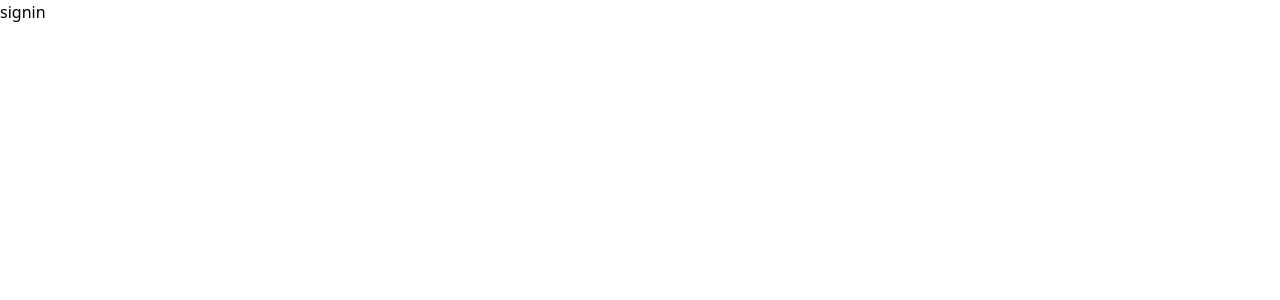
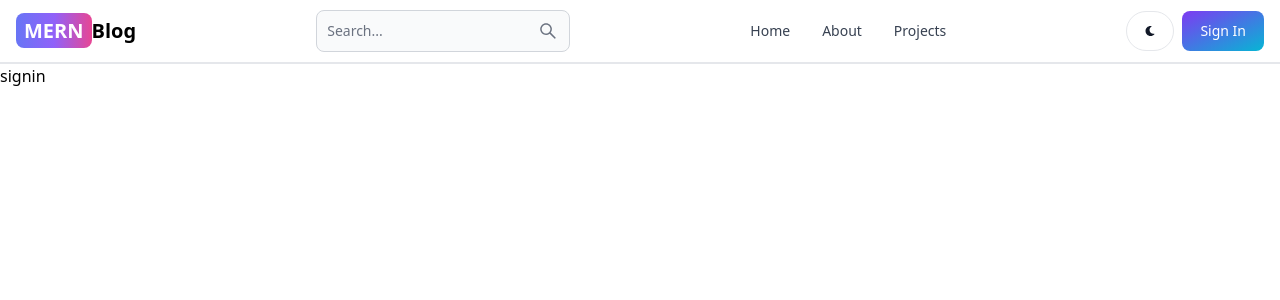
Before and after one commit to NazimSari/Mern-Blog, a React (Vite) app in the folder client/: page /sign-in in a window 1280 px wide. Shown: the top 300 px of the page. Built offline with nearby package versions, Linux system fonts and the light colour scheme.

Commit message:
header components create

```diff
--- a/client/package.json
+++ b/client/package.json
@@ -10,8 +10,10 @@
     "preview": "vite preview"
   },
   "dependencies": {
+    "flowbite-react": "^0.7.2",
     "react": "^18.2.0",
     "react-dom": "^18.2.0",
+    "react-icons": "^5.0.1",
     "react-router-dom": "^6.21.3"
   },
   "devDependencies": {
--- a/client/src/App.jsx
+++ b/client/src/App.jsx
@@ -6,10 +6,12 @@
 import SignUp from "./pages/SignUp";
 import Dashboard from "./pages/Dashboard";
 import Projects from "./pages/Projects";
+import Header from "./components/Header";
 
 function App() {
   return (
     <BrowserRouter>
+      <Header />
       <Routes>
         <Route path="/" element={<Home />} />
         <Route path="/about" element={<About />} />
--- /dev/null
+++ b/client/src/components/Header.jsx
@@ -0,0 +1,55 @@
+import React from "react";
+import { Navbar, TextInput, Button } from "flowbite-react";
+import { Link, useLocation } from "react-router-dom";
+import { AiOutlineSearch } from "react-icons/ai";
+import { FaMoon } from "react-icons/fa";
+
+function Header() {
+  const path = useLocation().pathname;
+  return (
+    <Navbar className="border-b-2">
+      <Link
+        to="/"
+        className="self-center whitespace-nowrap text-sm sm:text-xl font-semibold dark:text-white"
+      >
+        <span className="px-2 py-1 bg-gradient-to-r from-indigo-500 via-purple-500 to-pink-500 rounded-lg text-white">
+          MERN
+        </span>
+        Blog
+      </Link>
+      <form>
+        <TextInput
+          type="text"
+          placeholder="Search..."
+          rightIcon={AiOutlineSearch}
+          className="hidden lg:inline"
+        />
+      </form>
+      <Button className="w-12 h-10 lg:hidden" color="gray" pill>
+        <AiOutlineSearch />
+      </Button>
+      <div className="flex gap-2 md:order-2">
+        <Button className="w-12 h-10 hidden sm:inline" color="gray" pill>
+          <FaMoon />
+        </Button>
+        <Link to="/sign-in">
+          <Button gradientDuoTone="purpleToBlue">Sign In</Button>
+        </Link>
+        <Navbar.Toggle />
+      </div>
+      <Navbar.Collapse>
+        <Navbar.Link active={path === "/"} as={"div"}>
+          <Link to="/">Home</Link>
+        </Navbar.Link>
+        <Navbar.Link active={path === "/about"} as={"div"}>
+          <Link to="/about">About</Link>
+        </Navbar.Link>
+        <Navbar.Link active={path === "/projects"} as={"div"}>
+          <Link to="/projects">Projects</Link>
+        </Navbar.Link>
+      </Navbar.Collapse>
+    </Navbar>
+  );
+}
+
+export default Header;
--- a/client/tailwind.config.js
+++ b/client/tailwind.config.js
@@ -1,8 +1,12 @@
 /** @type {import('tailwindcss').Config} */
 export default {
-  content: ["./index.html", "./src/**/*.{js,ts,jsx,tsx}"],
+  content: [
+    "./index.html",
+    "./src/**/*.{js,ts,jsx,tsx}",
+    "node_modules/flowbite-react/lib/esm/**/*.js",
+  ],
   theme: {
     extend: {},
   },
-  plugins: [],
+  plugins: [require("flowbite/plugin")],
 };
```
Also changed, not shown: 2 other files (tests, documents, lock files or other folders).
